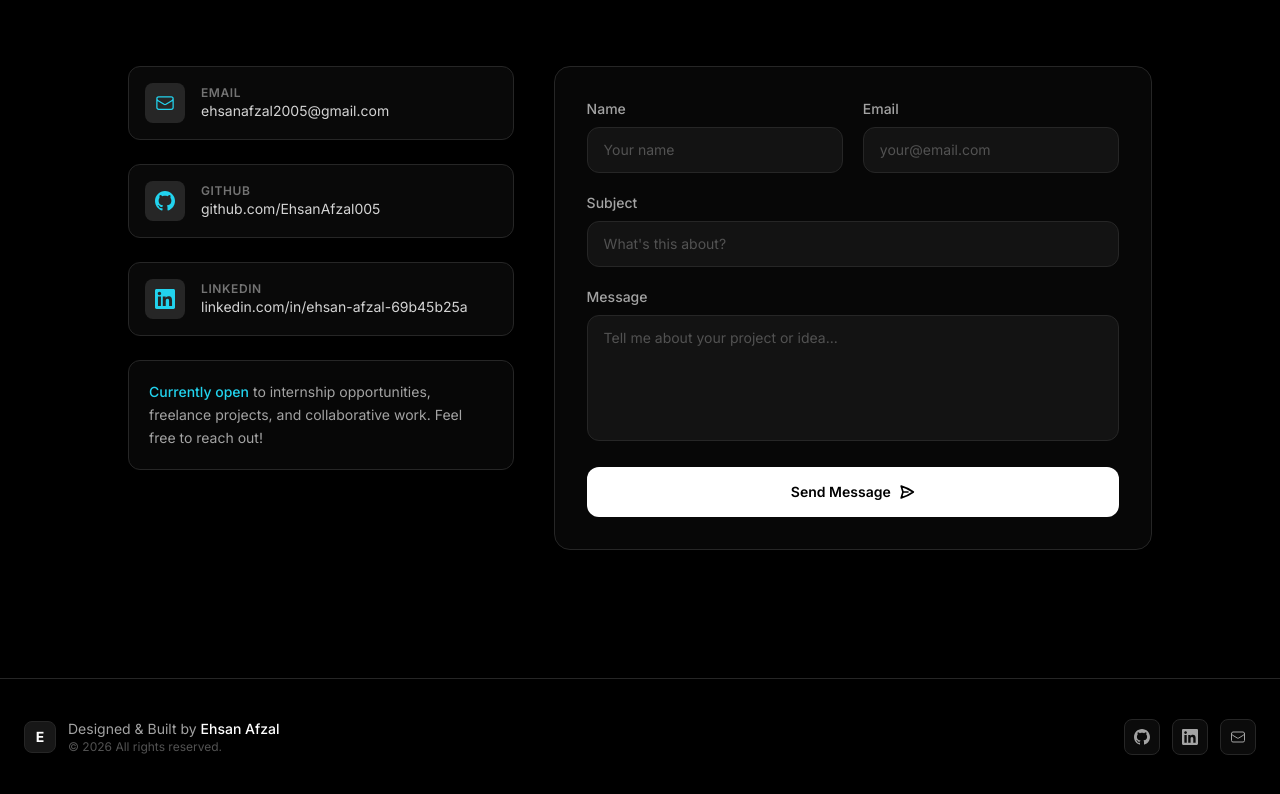
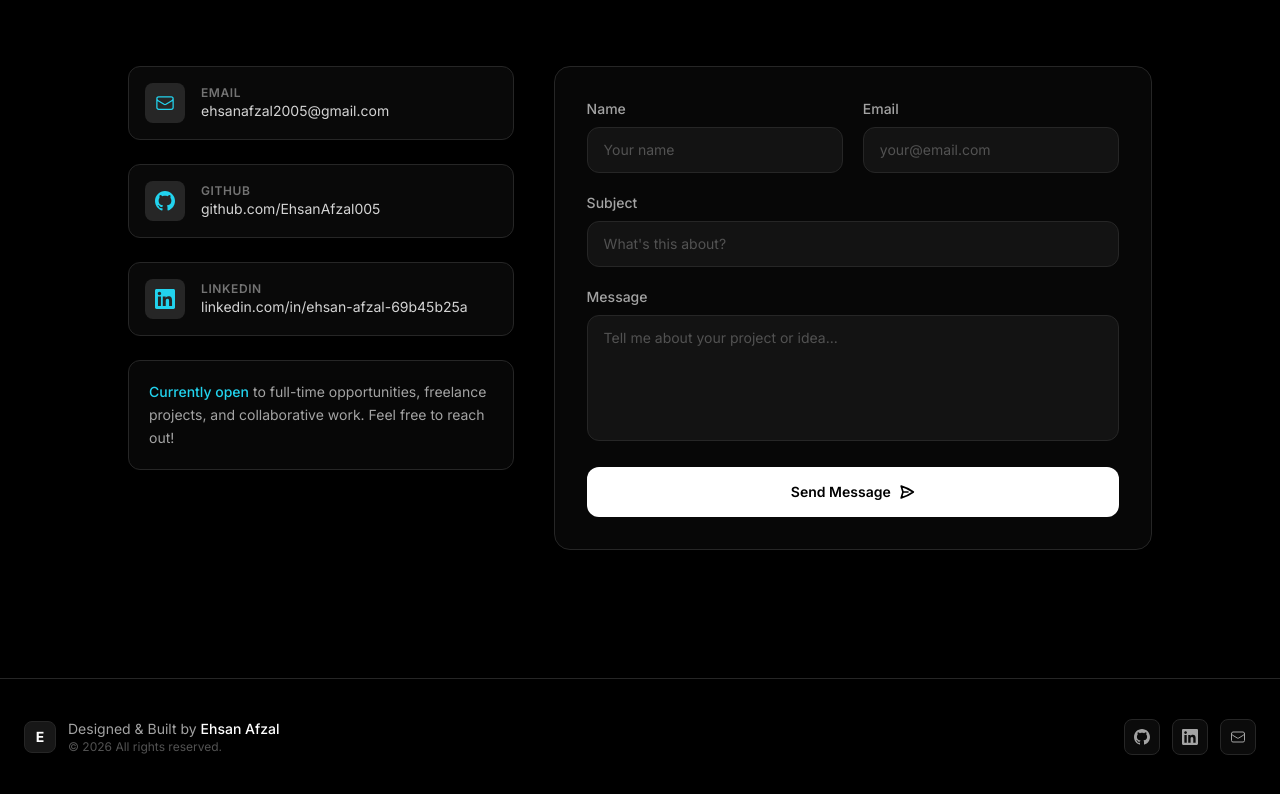
Before and after one commit to EhsanAfzal005/portfolio, a React (Vite) app: page / in a window 1280 px wide. Shown: the part 7487-8281 px from the top of the page. Built offline with nearby package versions, Linux system fonts and the light colour scheme.

Commit message:
Update contact wording to full-time

```diff
--- a/src/components/Contact.jsx
+++ b/src/components/Contact.jsx
@@ -133,7 +133,7 @@ export default function Contact() {
             <div className="p-5 bg-neutral-900/30 border border-neutral-800 rounded-xl">
               <p className="text-sm text-neutral-400 leading-relaxed">
                 <span className="text-cyan-400 font-medium">Currently open</span> to
-                internship opportunities, freelance projects, and collaborative work.
+                full-time opportunities, freelance projects, and collaborative work.
                 Feel free to reach out!
               </p>
             </div>
```
